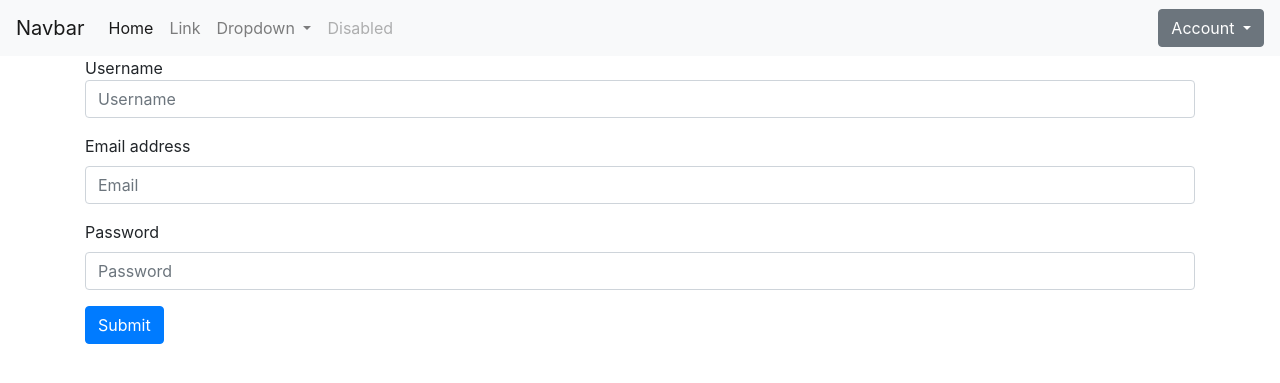
After one commit to bhagyajbijukumar/flask-quick-start, a Flask app: page /signup/ in a window 1280 px wide. The commit adds this page. Shown: the top 383 px of the page. Run offline with Flask 2, Linux system fonts and the light colour scheme.

Commit message:
working on signup page

```diff
--- a/blueprints/user.py
+++ b/blueprints/user.py
@@ -8,9 +8,7 @@ user = Blueprint("user", __name__)
 def home():
     return render_template("index.html")
 
-@user.route("/add/<id>/<name>")
-def add(id,name):
-    user = User(id=id,name=name)
-    db.session.add(user)
-    db.session.commit()
-    return "user added"
+
+@user.route("/signup/")
+def signup():
+    return render_template("signup.html")
--- a/helpers/userhelpers.py
+++ b/helpers/userhelpers.py
@@ -10,6 +10,6 @@ def create_user(username, email, password, verified=False, is_staff=False):
     hashed=bcrypt.hashpw(pwd, salt)
 
     with app.app_context():
-        user = User(username=username, email=email, password=hashed, verified=verified, is_staff=True)
+        user = User(username=username, email=email, password=hashed, verified=verified, is_staff=False)
         db.session.add(user)
         db.session.commit()
--- a/templates/includes/navbar.html
+++ b/templates/includes/navbar.html
@@ -27,9 +27,25 @@
           <a class="nav-link disabled" href="#" tabindex="-1" aria-disabled="true">Disabled</a>
         </li>
       </ul>
-      <form class="form-inline my-2 my-lg-0">
-        <input class="form-control mr-sm-2" type="search" placeholder="Search" aria-label="Search">
-        <button class="btn btn-outline-success my-2 my-sm-0" type="submit">Search</button>
-      </form>
+
+      <div class="dropdown">
+        <button class="btn btn-secondary dropdown-toggle" type="button" id="dropdownMenuButton" data-toggle="dropdown" aria-haspopup="true" aria-expanded="false">
+          {% if user %}
+            {{ user["username"] }}
+          {% else %}
+            Account
+          {% endif %}
+        </button>
+        <div class="dropdown-menu" aria-labelledby="dropdownMenuButton">
+          {% if user %}
+          <a class="dropdown-item" href="#">Logout</a>
+          {% else %}
+          <a class="dropdown-item" href="#">Login</a>
+          <a class="dropdown-item" href="{{url_for("user.signup")}}">Signup</a>
+          {% endif %}
+
+        </div>
+      </div>
+
     </div>
   </nav>
--- /dev/null
+++ b/templates/signup.html
@@ -0,0 +1,27 @@
+{% extends "includes/base.html" %}
+
+{% block title %}Signup{% endblock %}
+
+{%block content%}
+{% include "includes/navbar.html" %}
+
+<div class="container">
+<form action="/", method="POST">
+    <div class="form-group">
+        <label></label>Username</label>
+        <input type="text" class="form-control" id="username" name="username" placeholder="Username">
+    </div>
+    <div class="form-group">
+        <label>Email address</label>
+        <input type="email" class="form-control" id="email" name="email" placeholder="Email ">
+    </div>
+    <div class="form-group">
+        <label>Password</label>
+        <input type="password" class="form-control" id="password" name="password" placeholder="Password">
+    </div>
+    <input class="btn btn-primary" type="submit" value="Submit">
+</form>
+</div>
+
+
+{% endblock %}
```
Also changed, not shown: manage.py (+9 -0 lines), static/style.css (added).
